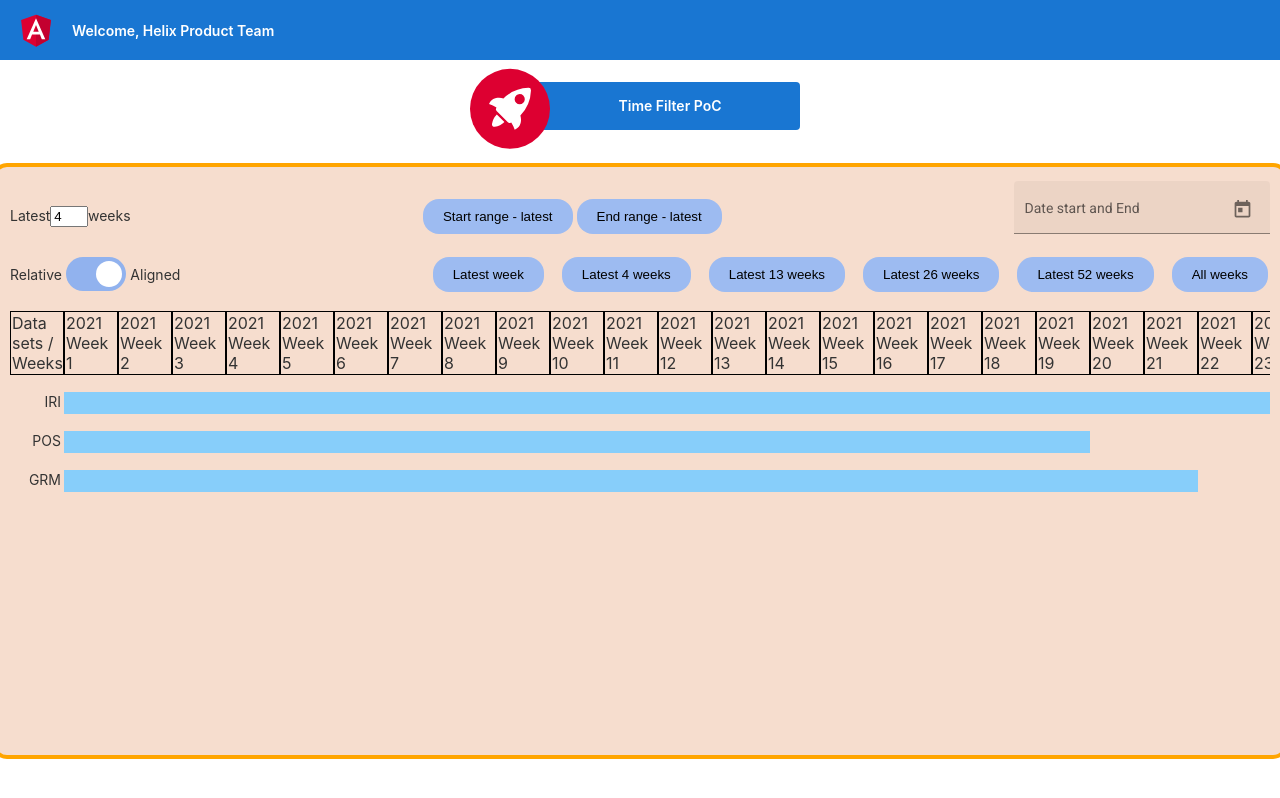
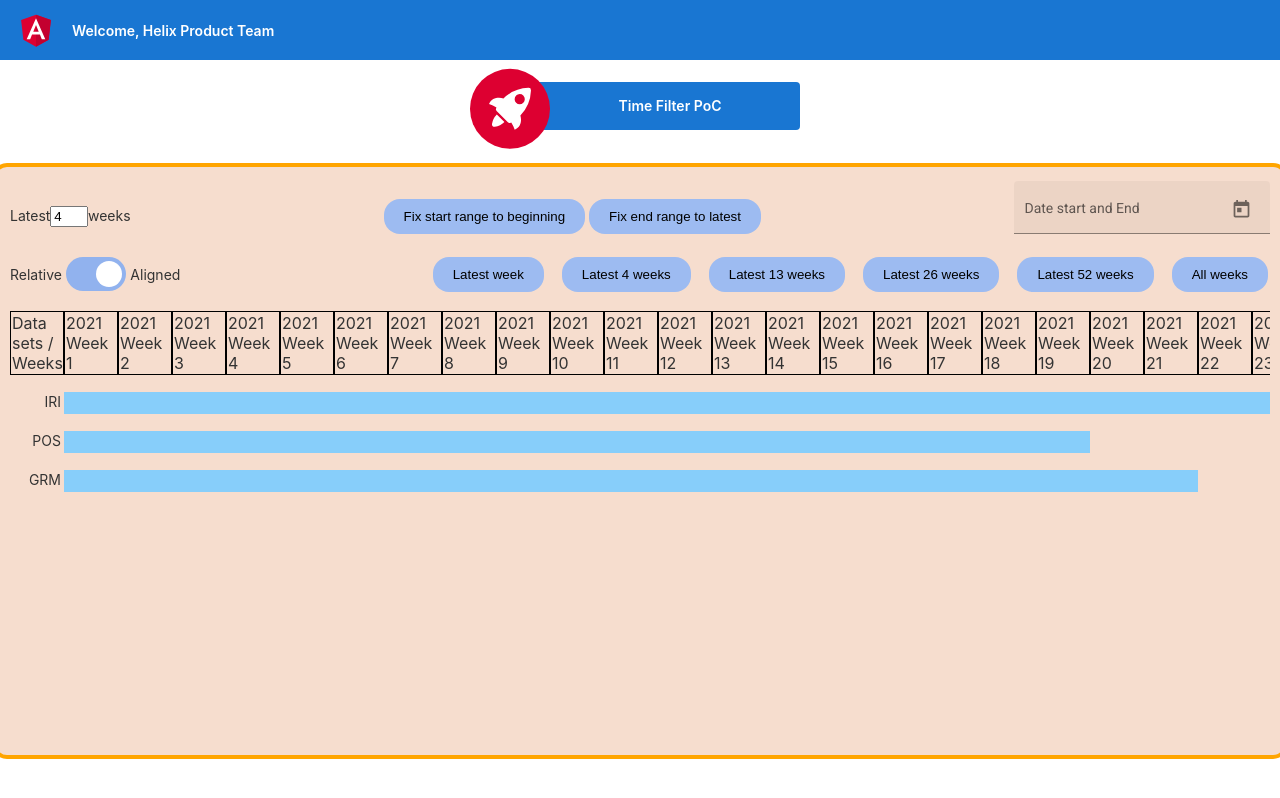
Before and after one commit to Thiruvignesh/angular-time-series-selector, an Angular app: page / in a window 1280 px wide. Shown: the top 798 px of the page. Built offline with nearby package versions, Linux system fonts and the light colour scheme.

Commit message:
renamed buttons

```diff
--- a/src/app/time-period/data-availability-viewer/data-availability-viewer.component.html
+++ b/src/app/time-period/data-availability-viewer/data-availability-viewer.component.html
@@ -6,8 +6,8 @@
       <span>weeks</span>
     </div>
     <div>
-      <button class="action-button">Start range - latest</button>
-      <button class="action-button">End range - latest</button>
+      <button class="action-button">Fix start range to beginning</button>
+      <button class="action-button">Fix end range to latest</button>
     </div>
     <div>
       <!--      <span>Select date instead of weeks</span>-->
```
